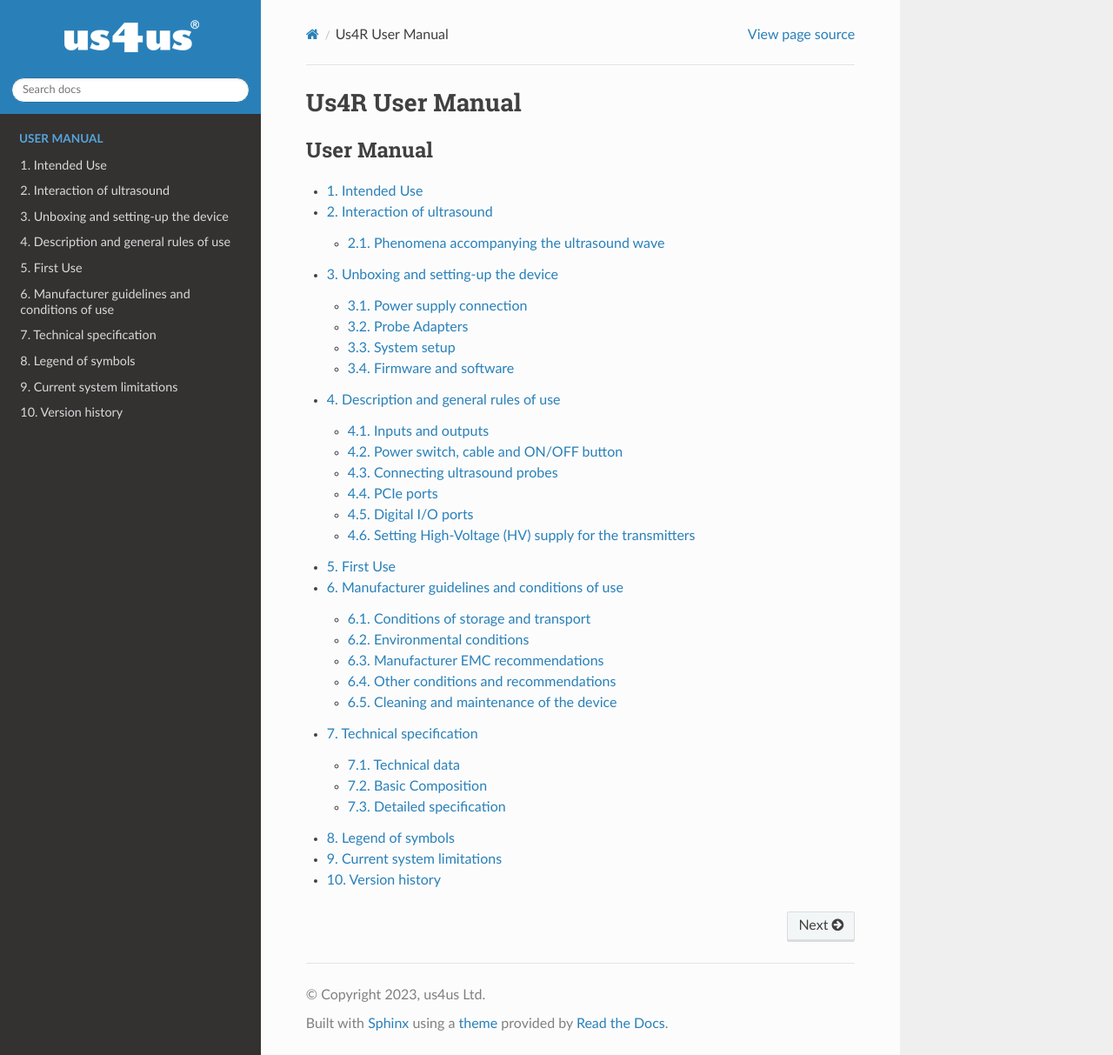
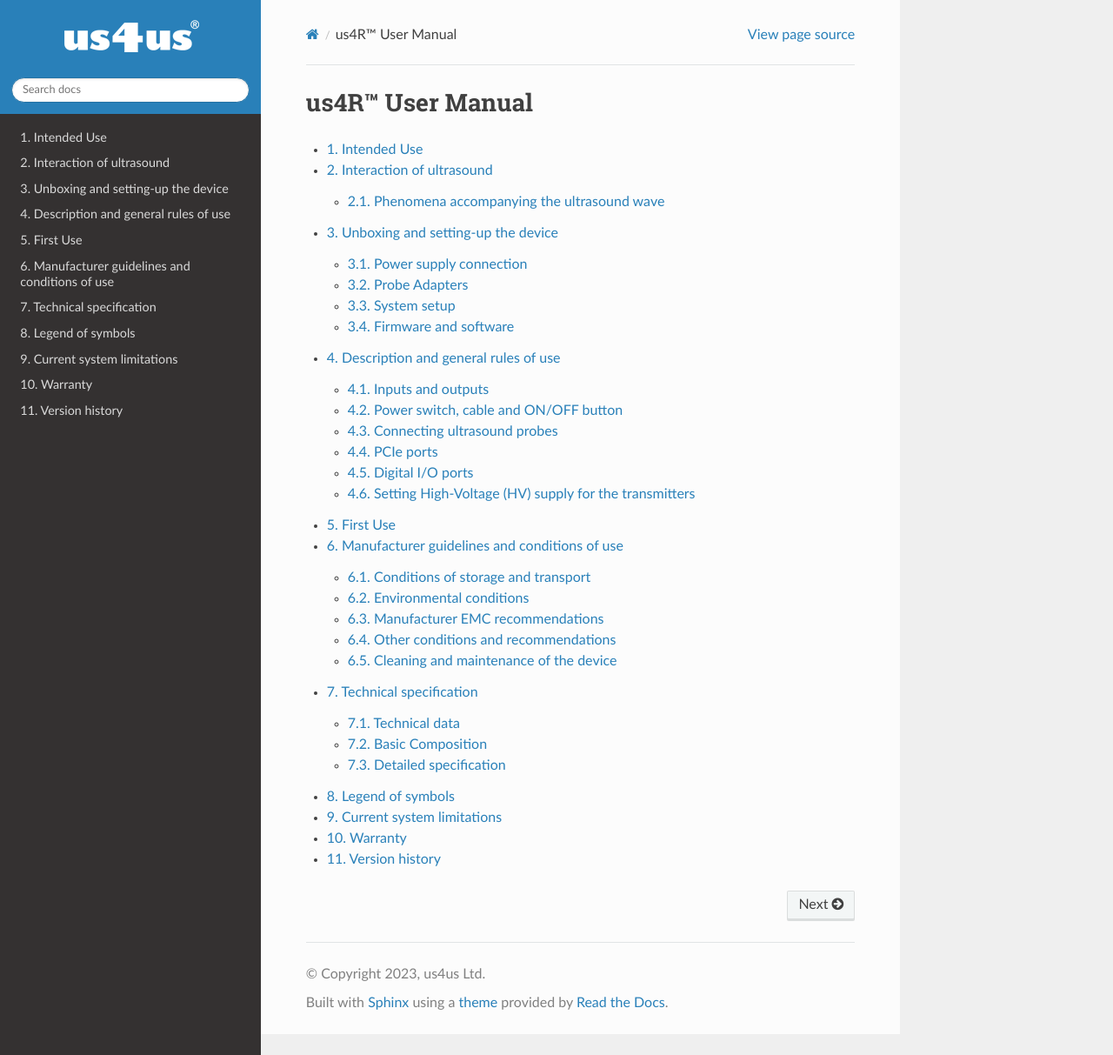
Before and after one commit to us4useu/us4r-user-docs, a Sphinx documentation site: the page built from docs/index.rst, in a window 1280 px wide and 1213 px high. Shown: the whole window at 87% size. Built offline with Sphinx 7.4.7 and the Read the Docs theme 2.0.0, drawn with Linux system fonts in a browser that asks for light colours.

Commit message:
title, First Use, Version History updated; warranty added (html ok, pdf not working)

```diff
--- a/docs/conf.py
+++ b/docs/conf.py
@@ -22,7 +22,7 @@
 
 # -- Project information -----------------------------------------------------
 
-project = 'Us4R User Manual'
+project = 'us4R™ User Manual'
 copyright = f"{current_year}, us4us Ltd"
 author = 'us4us Ltd'
 
--- a/docs/index.rst
+++ b/docs/index.rst
@@ -3,12 +3,11 @@
    You can adapt this file completely to your liking, but it should at least
    contain the root `toctree` directive.
 
-Us4R User Manual
+us4R™ User Manual
 ==================================================
 
 .. toctree::
    :maxdepth: 2
-   :caption: User Manual
    :numbered:
 
    content/intended-use
@@ -20,4 +19,5 @@
    content/technical_specification
    content/legend_of_symbols
    content/current_limitations
+   content/warranty
    content/version_history
```
Also changed, not shown: docs/content/first-use.md (+1 -1 lines), docs/content/version_history.md (+1 -1 lines).
